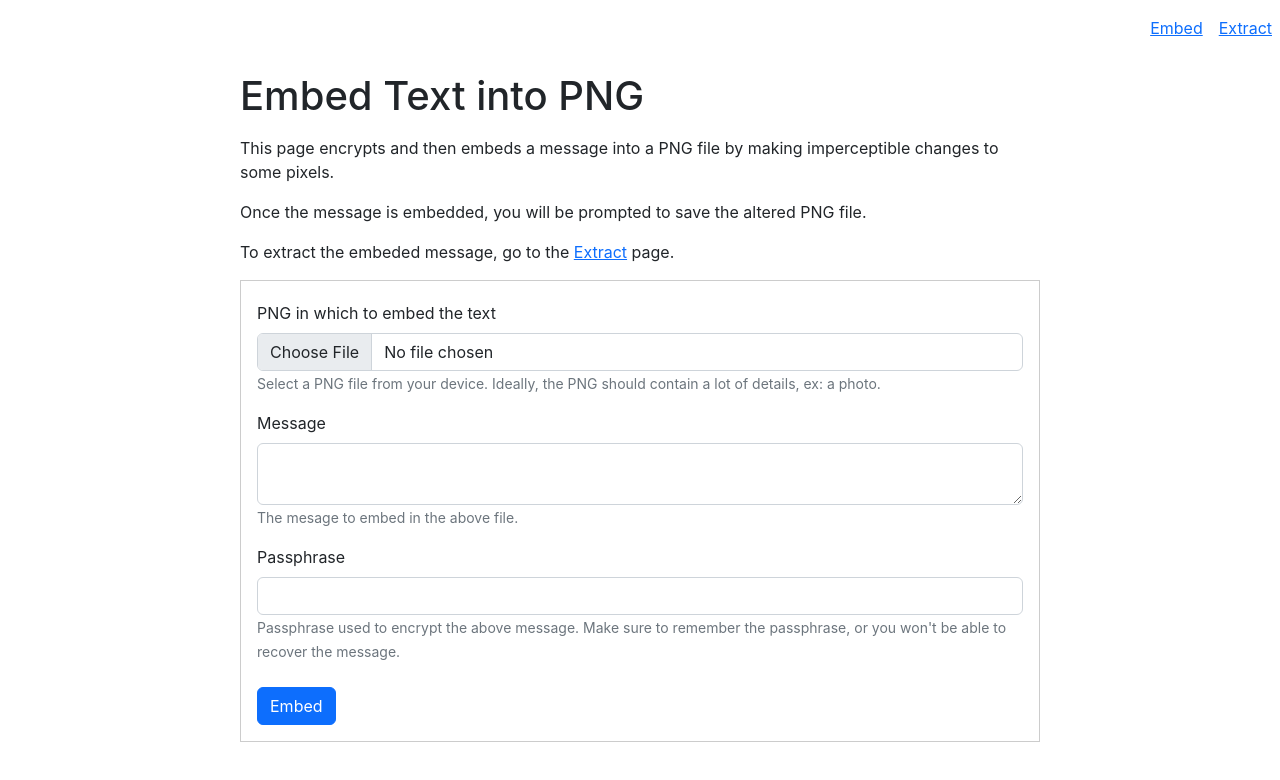
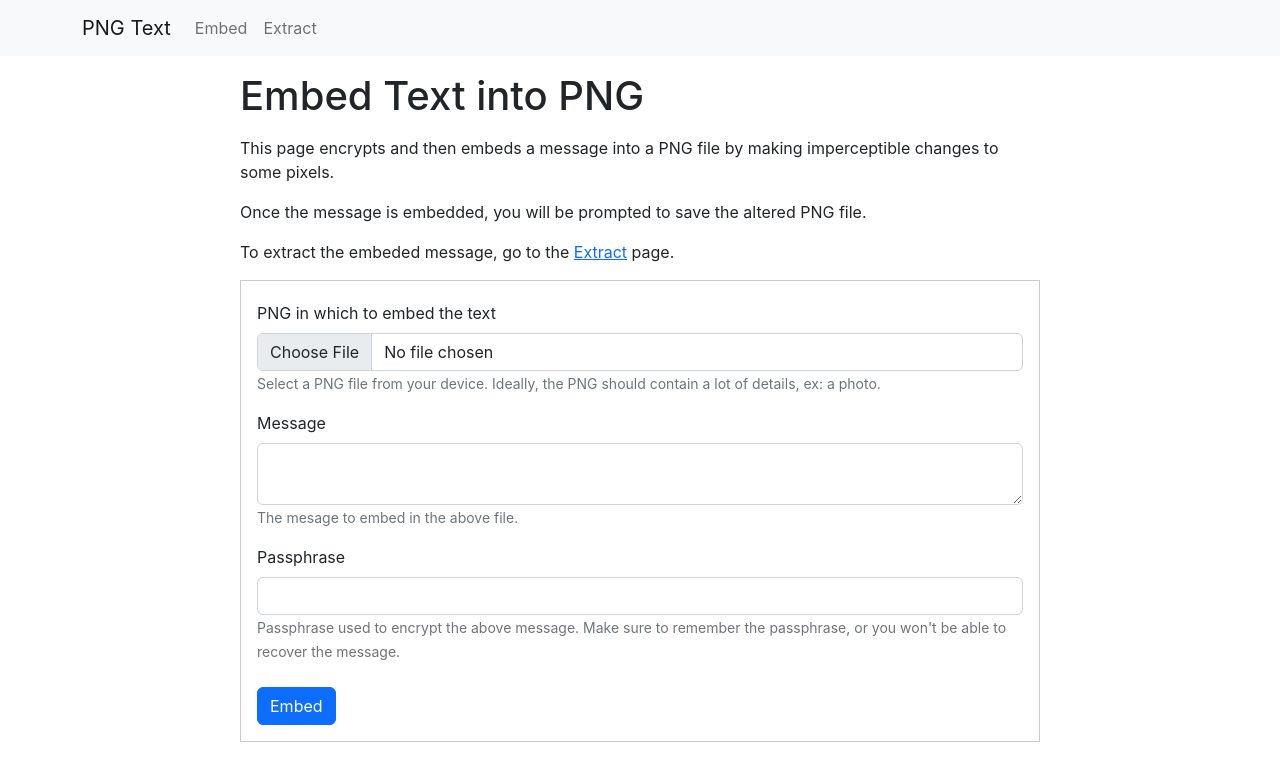
Before and after one commit to imprologic/steganography-js, a React (Create React App) app: page / in a window 1280 px wide. Shown: the top 780 px of the page. Built offline with nearby package versions, Linux system fonts and the light colour scheme.

Commit message:
nicer navbar

```diff
--- a/src/widgets/MainMenu.js
+++ b/src/widgets/MainMenu.js
@@ -1,13 +1,17 @@
-import { Link } from 'react-router-dom';
-
 import './MainMenu.css';
+import { Navbar, Container, Nav } from 'react-bootstrap';
 
 const MainMenu = () => {
 	return (
-		<div className="MainMenu">
-			<Link to="/">Embed</Link>
-			<Link to="/extract">Extract</Link>
-		</div>
+		<Navbar bg="light" expand="lg">
+			<Container>
+				<Navbar.Brand href="/">PNG Text</Navbar.Brand>
+				<Nav className="me-auto">
+					<Nav.Link href="/">Embed</Nav.Link>
+					<Nav.Link href="/extract">Extract</Nav.Link>
+				</Nav>
+			</Container>
+		</Navbar>
 	);
 };
 
--- a/src/widgets/index.js
+++ b/src/widgets/index.js
@@ -6,5 +6,5 @@ import FormWrapper from './FormWrapper';
 export {
 	MainMenu,
 	FilePicker,
-	FormWrapper
+	FormWrapper,
 };
```
